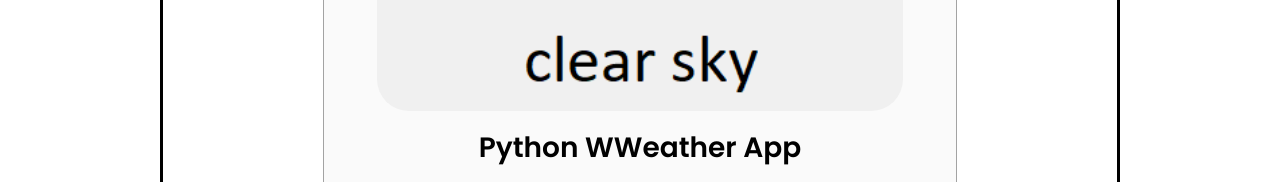
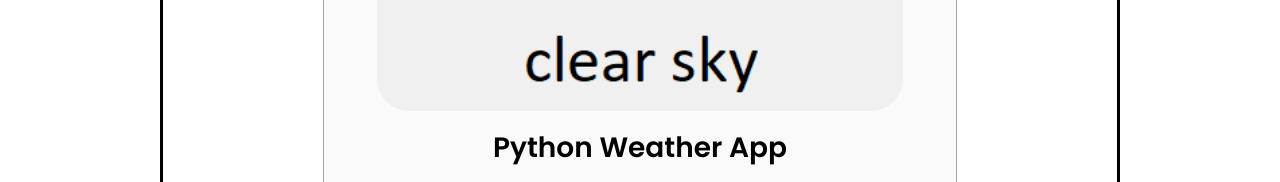
Before and after one commit to KisukeMaybe/myportfolio, a plain HTML site: page index.html in a window 1280 px wide. Shown: the part 3200-3382 px from the top of the page. Drawn offline with Linux system fonts and the light colour scheme.

Commit message:
Missed detail for Project 1

```diff
--- a/index.html
+++ b/index.html
@@ -214,7 +214,7 @@
                 class="project-img"
               />
             </div>
-            <h2 class="experience-sub-title project-title">Python WWeather App</h2>
+            <h2 class="experience-sub-title project-title">Python Weather App</h2>
             <div class="btn-container">
               <button
                 class="btn btn-color-2 project-btn"
```
